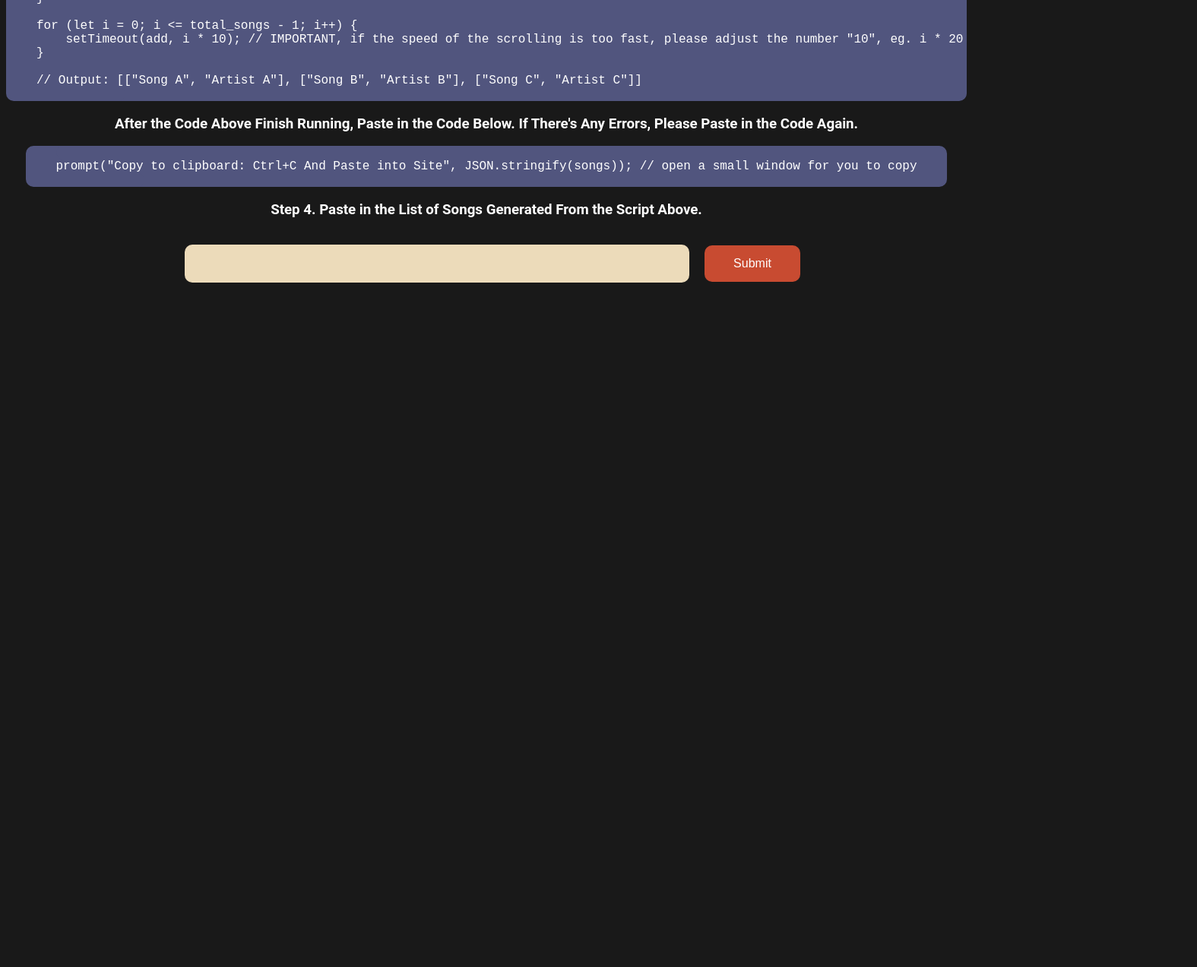
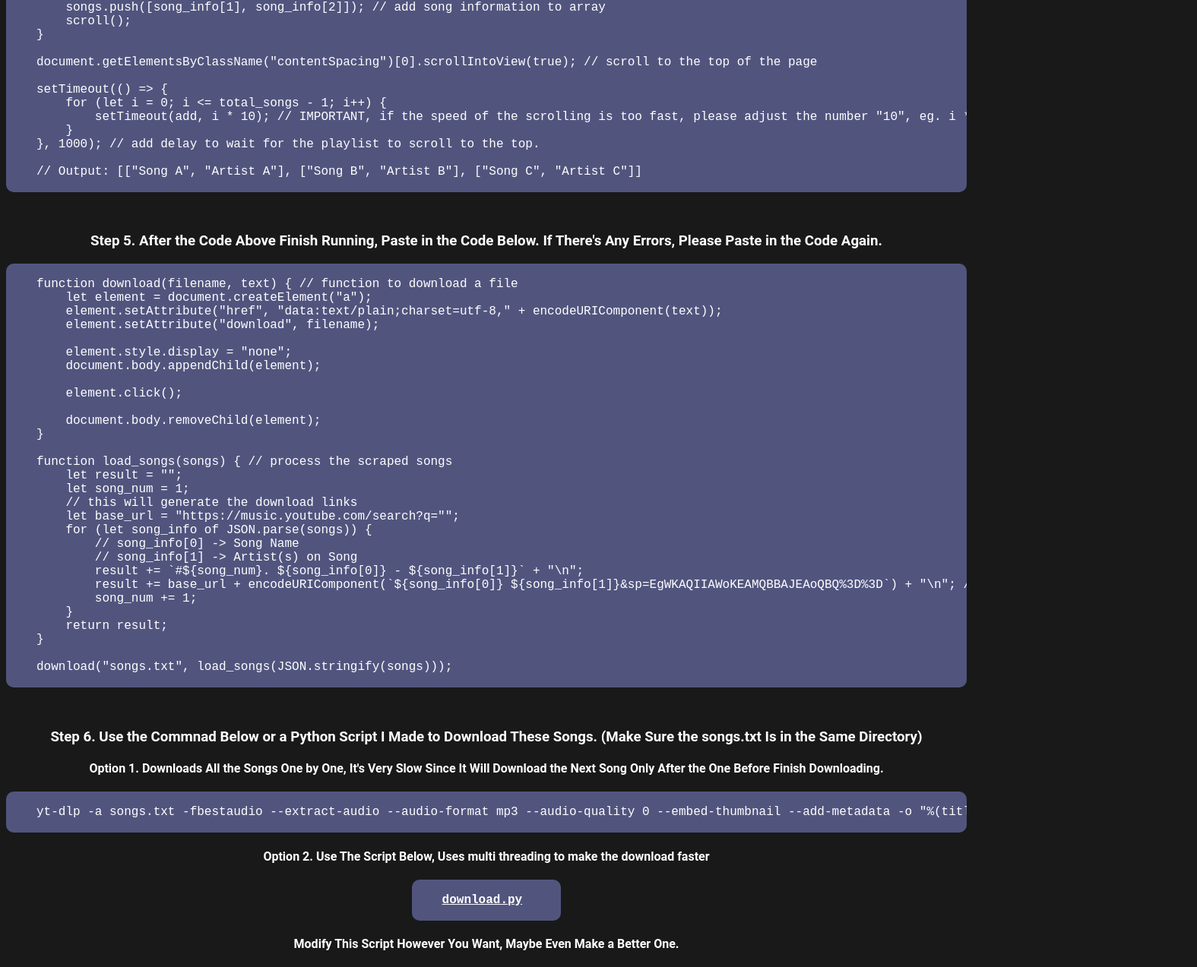
Before and after one commit to YeetingWaterbottle/YeetingWaterbottle.github.io, a plain HTML site: page SpotifyPlaylist-yt-dlp/index.html in a window 1280 px wide. Shown: the part 770-2043 px from the top of the page at 76% size, 1575 px wide, since content can reach past the window. Before the commit the page ends 1174 px from the top, so only its background shows below. Drawn offline with Linux system fonts and the light colour scheme.

Commit message:
updated site for better compatibility across browsers

```diff
--- a/SpotifyPlaylist-yt-dlp/index.html
+++ b/SpotifyPlaylist-yt-dlp/index.html
@@ -6,29 +6,28 @@
         <title>Spotify Playlist to yt-dlp</title>
         <meta name="viewport" content="width=device-width, initial-scale=1" />
         <link rel="stylesheet" type="text/css" media="screen" href="style.css" />
-        <script src="script.js" defer></script>
     </head>
     <body>
         <h1>Download Spotify Playlist Songs From Youtube Music Through <a href="https://github.com/yt-dlp/yt-dlp">yt-dlp</a></h1>
         <h3>Step 1. Open Your Spotify Playlist in a Web Browser.</h3>
         <h3>Step 2. Scroll Through the Playlist a Little Bit to Make Sure the Songs Are Easier to Load In.</h3>
-        <h3>Step 3. Open the Console With <kbd>CTRL</kbd> + <kbd>Shift</kbd> + <kbd>J</kbd>, Then Paste in the Code Below.</h3>
+        <h3>Step 3. Scroll Back Up to the First Song of the Playlist.</h3>
+        <h3>Step 4. Open the Console With <kbd>CTRL</kbd> + <kbd>Shift</kbd> + <kbd>J</kbd> or Through Inspect Element, Then Paste in the Code Below.</h3>
+        <h4>The Code Below Will Move Through the Playlist and Scrape the Songs Inside the Playlist, Without Having to Login to a Spotify Account.</h4>
         <pre><code>
-// Just a Heads Up, Sphetti Code.
+// Sphetti Code Ahead.
 let songs = []; // make an array to store all the songs and artists
-let total_songs = ""
+let total_songs = "";
 try {
     total_songs = document.querySelector('meta[property="music:song_count"]').content; // get number of song in playlist
-}
-catch(error) {
+} catch (error) {
     total_songs = document.querySelector('meta[property="og:description"]').content.split("·").slice(-1)[0].split(" ")[1]; // get number of songs from an album
 } // most albums should should, but the ones with multiple disks wont
 let index = 1;
 
-document.getElementsByClassName("contentSpacing")[0].scrollIntoView(true); // scroll to the top of the page
-
 function remove_explicit() {
-    for (let explicit of document.querySelectorAll("[title='Explicit']")) { // find all Explicit tags in spotify playlist
+    for (let explicit of document.querySelectorAll("[title='Explicit']")) {
+        // find all Explicit tags in spotify playlist
         explicit.remove(); // remove all Explicit tags, needed to be remove for getting the song info
     }
 }
@@ -45,22 +44,60 @@ function add() {
     scroll();
 }
 
-for (let i = 0; i <= total_songs - 1; i++) {
-    setTimeout(add, i * 10); // IMPORTANT, if the speed of the scrolling is too fast, please adjust the number "10", eg. i * 20
-}
+document.getElementsByClassName("contentSpacing")[0].scrollIntoView(true); // scroll to the top of the page
+
+setTimeout(() => {
+    for (let i = 0; i <= total_songs - 1; i++) {
+        setTimeout(add, i * 10); // IMPORTANT, if the speed of the scrolling is too fast, please adjust the number "10", eg. i * 20
+    }
+}, 1000); // add delay to wait for the playlist to scroll to the top.
 
 // Output: [["Song A", "Artist A"], ["Song B", "Artist B"], ["Song C", "Artist C"]]
         </code></pre>
-        <h3>After the Code Above Finish Running, Paste in the Code Below. If There's Any Errors, Please Paste in the Code Again.</h3>
+        <br>
+        <h3>Step 5. After the Code Above Finish Running, Paste in the Code Below. If There's Any Errors, Please Paste in the Code Again.</h3>
         <pre><code>
-prompt("Copy to clipboard: Ctrl+C And Paste into Site", JSON.stringify(songs)); // open a small window for you to copy
+function download(filename, text) { // function to download a file
+    let element = document.createElement("a");
+    element.setAttribute("href", "data:text/plain;charset=utf-8," + encodeURIComponent(text));
+    element.setAttribute("download", filename);
+
+    element.style.display = "none";
+    document.body.appendChild(element);
+
+    element.click();
+
+    document.body.removeChild(element);
+}
+
+function load_songs(songs) { // process the scraped songs
+    let result = "";
+    let song_num = 1;
+    // this will generate the download links
+    let base_url = "https://music.youtube.com/search?q="";
+    for (let song_info of JSON.parse(songs)) {
+        // song_info[0] -> Song Name
+        // song_info[1] -> Artist(s) on Song
+        result += `#${song_num}. ${song_info[0]} - ${song_info[1]}` + "\n";
+        result += base_url + encodeURIComponent(`${song_info[0]} ${song_info[1]}&sp=EgWKAQIIAWoKEAMQBBAJEAoQBQ%3D%3D`) + "\n"; // the parameter &sp=EgW... will only search for songs
+        song_num += 1;
+    }
+    return result;
+}
+
+download("songs.txt", load_songs(JSON.stringify(songs)));
         </code></pre>
-        <h3>Step 4. Paste in the List of Songs Generated From the Script Above.</h3>
-        <form action="javascript:get_song();">
-            <input type="text" id="song_info" />
-            <button type="submit">Submit</button>
-        </form>
-        <h3 id="instructions" style="display: none;">Download the Text File the site generated, run the yt-dlp command below in the same directory.</h3>
-        <pre><code id="yt-dlp_command" style="display: none;"></code></pre>
+        <br>
+        <h3>Step 6. Use the Commnad Below or a Python Script I Made to Download These Songs. (Make Sure the songs.txt Is in the Same Directory)</h3>
+
+        <h4>Option 1. Downloads All the Songs One by One, It's Very Slow Since It Will Download the Next Song Only After the One Before Finish Downloading.</h4>
+        <pre><code>
+yt-dlp -a songs.txt -fbestaudio --extract-audio --audio-format mp3 --audio-quality 0 --embed-thumbnail --add-metadata -o "%(title)s - %(artist)s.%(ext)s" --playlist-items 1 --ppa "ffmpeg: -c:v mjpeg -vf crop=\"'if(gt(ih,iw),iw,ih)':'if(gt(iw,ih),ih,iw)'\""
+        </code></pre>
+        <h4>Option 2. Use The Script Below, Uses multi threading to make the download faster</h4>
+        <pre><code>
+<a href="download.py" id="download_script"><strong>download.py</strong></a>
+        </code></pre>
+        <h4>Modify This Script However You Want, Maybe Even Make a Better One.</h4>
     </body>
 </html>
--- a/SpotifyPlaylist-yt-dlp/script.js
+++ /dev/null
@@ -1,39 +0,0 @@
-function download(filename, text) {
-    let element = document.createElement("a");
-    element.setAttribute("href", "data:text/plain;charset=utf-8," + encodeURIComponent(text));
-    element.setAttribute("download", filename);
-
-    element.style.display = "none";
-    document.body.appendChild(element);
-
-    element.click();
-
-    document.body.removeChild(element);
-}
-
-function load_songs(songs) {
-    let result = "";
-    let song_num = 1;
-    // important, music.youtube.com will not download if the result is music video
-    // youtube.com will download the first result which could be a music video
-    // let base_url = "https://music.youtube.com/search?q=";
-    let base_url = "https://youtube.com/search?search_query=";
-    for (let song_info of JSON.parse(songs)) {
-        // song_info[0] -> Song Name
-        // song_info[1] -> Artists
-        result += `#${song_num}. ${song_info[0]} - ${song_info[1]}` + "\n";
-        // Bitch, Don't Kill My Vibe description:"Kendrick Lamar Provided to YouTube"
-        result += base_url + encodeURIComponent(`${song_info[0]} description:"${song_info[1]} Provided to YouTube"`) + "\n";
-        song_num += 1;
-    }
-
-    return result;
-}
-
-function get_song() {
-    download("songs.txt", load_songs(document.getElementById("song_info").value));
-    document.getElementById("instructions").style.display = "block";
-
-    document.getElementById("yt-dlp_command").innerHTML = `yt-dlp -a songs.txt -fbestaudio --extract-audio --audio-format mp3 --audio-quality 0 --embed-thumbnail --add-metadata -o "%(title)s - %(artist)s.%(ext)s" --playlist-items 1 --ppa "ffmpeg: -c:v mjpeg -vf crop=\\\"'if(gt(ih,iw),iw,ih)':'if(gt(iw,ih),ih,iw)'\\\""`
-    document.getElementById("yt-dlp_command").style.display = "block";
-}
--- a/SpotifyPlaylist-yt-dlp/style.css
+++ b/SpotifyPlaylist-yt-dlp/style.css
@@ -5,26 +5,13 @@ body {
 }
 
 h1 {
-    /* color: rgb(233, 166, 166); */
     padding: 0.5rem;
     text-align: center;
     font-size: 2rem;
 }
 
-h3 {
+h3, h4 {
     text-align: center;
-}
-
-input {
-    padding: 1rem;
-    margin: 1rem;
-    text-align: center;
-    background-color: rgb(236, 219, 186);
-    border: none;
-    border-radius: 10px;
-    font-size: 1rem;
-    display: inline-block;
-    width: 50%;
 }
 
 a {
@@ -42,24 +29,9 @@ code {
     padding-right: 2.5rem;
     background-color: rgb(81, 85, 126);
     border-radius: 10px;
-}
-
-
-button {
-    background-color: rgb(200, 75, 49);
-    border: none;
-    color: white;
-    padding: 15px 32px;
-    text-align: center;
-    text-decoration: none;
-    display: inline-block;
-    font-size: 16px;
-    border-radius: 10px;
-    width: 10%;
-}
-
-form {
-    text-align: center;
+    overflow: auto;
+    word-wrap: normal;
+    white-space: pre;
 }
 
 ::-webkit-scrollbar {
@@ -75,3 +47,8 @@ form {
     background-color: #d6dee1;
     border-radius: 20px;
 }
+
+#download_script {
+    text-decoration: underline;
+    color:rgb(255, 255, 255);
+}
```
